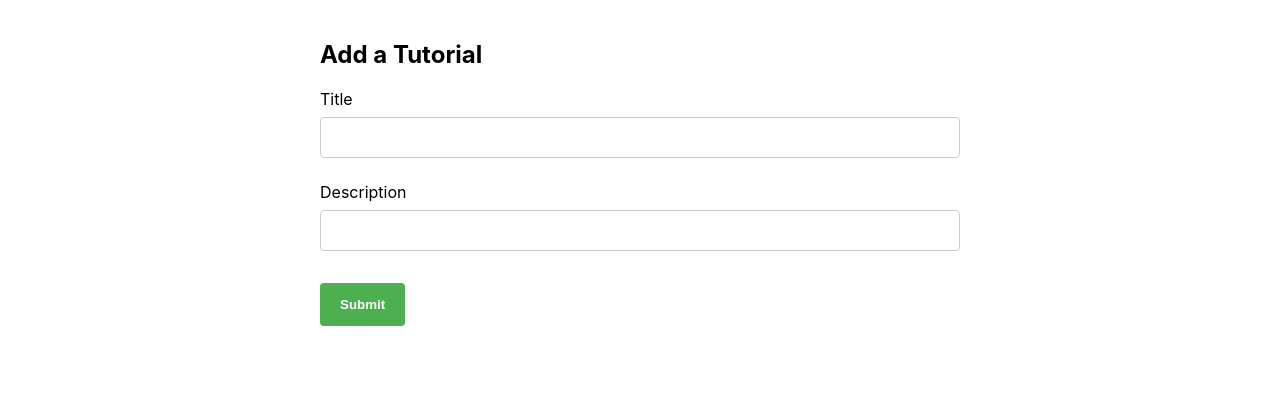
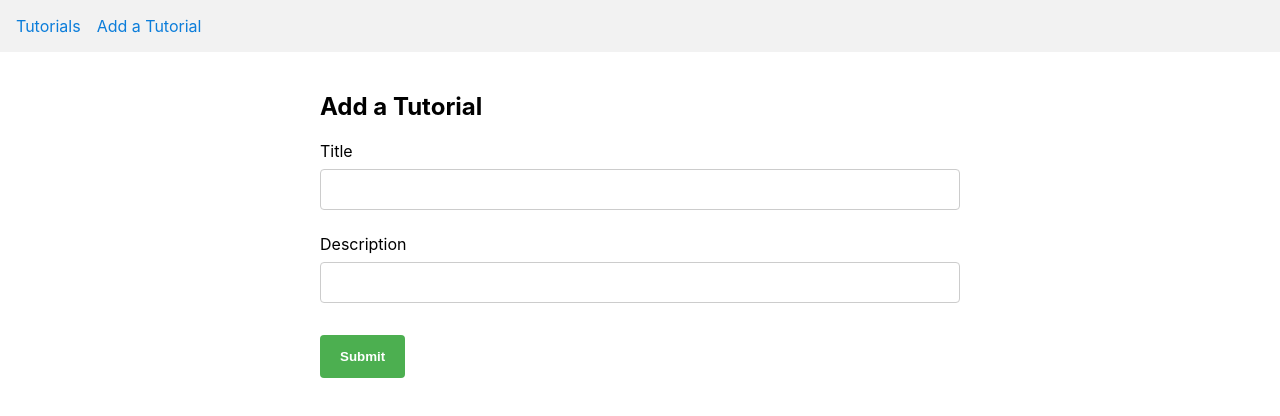
Before and after one commit to Raywire/techno-brain-tutorials, a React (Create React App) app: page /create in a window 1280 px wide. Shown: the top 416 px of the page. Built offline with nearby package versions, Linux system fonts and the light colour scheme.

Commit message:
Creates a navigation bar component

```diff
--- a/src/App.js
+++ b/src/App.js
@@ -2,11 +2,13 @@ import { BrowserRouter, Switch, Route } from 'react-router-dom';
 import ListTutorials from './components/ListTutorials'
 import CreateTutorial from './components/CreateTutorial'
 import EditTutorial from './components/EditTutorial'
+import Navbar from './components/Navbar'
 
 function App() {
   return (
     <BrowserRouter>
       <div className="App">
+        <Navbar />
         <Switch>
           <Route exact path='/' component={ListTutorials} />
           <Route exact path='/create' component={CreateTutorial} />
--- a/src/assets/css/style.css
+++ b/src/assets/css/style.css
@@ -30,6 +30,9 @@ div.container {
   font-weight: bold;
 }
 /* colors */
+.bg-gray-light {
+  background-color: #f2f2f2;
+}
 .bg-primary {
   color: white;
   background-color: #4daf50
@@ -90,6 +93,11 @@ a {
 }
 .mr-1 {
   margin-right: 1em;
+}
+
+/* Paddings */
+.p-1 {
+  padding: 1em;
 }
 
 /* Inputs */
--- a/src/components/ListTutorials.js
+++ b/src/components/ListTutorials.js
@@ -1,5 +1,4 @@
 import React, { useState, useEffect} from 'react'
-import { Link } from 'react-router-dom';
 import ShowTutorial from '../components/ShowTutorial'
 
 export default function ListTutorials() {
@@ -38,11 +37,6 @@ export default function ListTutorials() {
           <button>Search</button>
         </div>
       </form>
-      <div className="mt-1 nav-link">
-        <Link to="/create">
-          Add a Tutorial
-        </Link>
-      </div>
       <div>
         <div className="float-child">
           <h2 className="title-text">Tutorials List</h2>
--- /dev/null
+++ b/src/components/Navbar.js
@@ -0,0 +1,17 @@
+import React from 'react'
+import { Link } from 'react-router-dom';
+
+export default function Header() {
+  return (
+    <div className="p-1 nav-link bg-gray-light">
+      <nav>
+        <Link to="/">
+          Tutorials
+        </Link>
+        <Link className="ml-1" to="/create">
+          Add a Tutorial
+        </Link>
+      </nav>
+    </div>
+  )
+}
```
